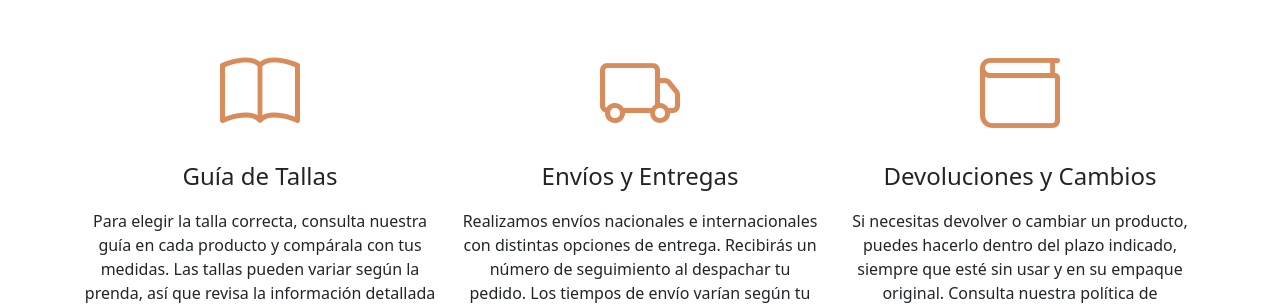
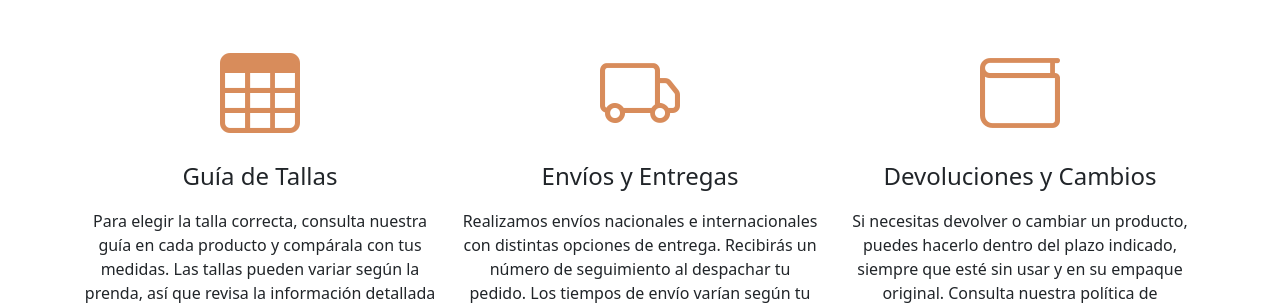
Before and after one commit to SundOfficial/sundofficial.github.io, a plain HTML site: page ayuda.html in a window 1280 px wide. Shown: the part 494-800 px from the top of the page. Drawn offline with nearby package versions, Linux system fonts and the light colour scheme.

Commit message:
V4.4
Actualizacion del sitio web de Autentica con el cambio de icono del apartado de guia de tallas.

```diff
--- a/ayuda.html
+++ b/ayuda.html
@@ -55,7 +55,7 @@
 			 	<h1><b>INFO</b></h1>
 				<article class="col-lg-4 col-sm-4 col-12">
 
-				<i class="bi bi-book"></i>
+				<i class="bi bi-table"></i>
 				<h4>Guía de Tallas</h4>
 					<p>Para elegir la talla correcta, consulta nuestra guía en cada producto y compárala con tus medidas. Las tallas pueden variar según la prenda, así que revisa la información detallada antes de comprar. Si necesitas ayuda, contáctanos para asesoría personalizada.</p>
 				</article>
```
